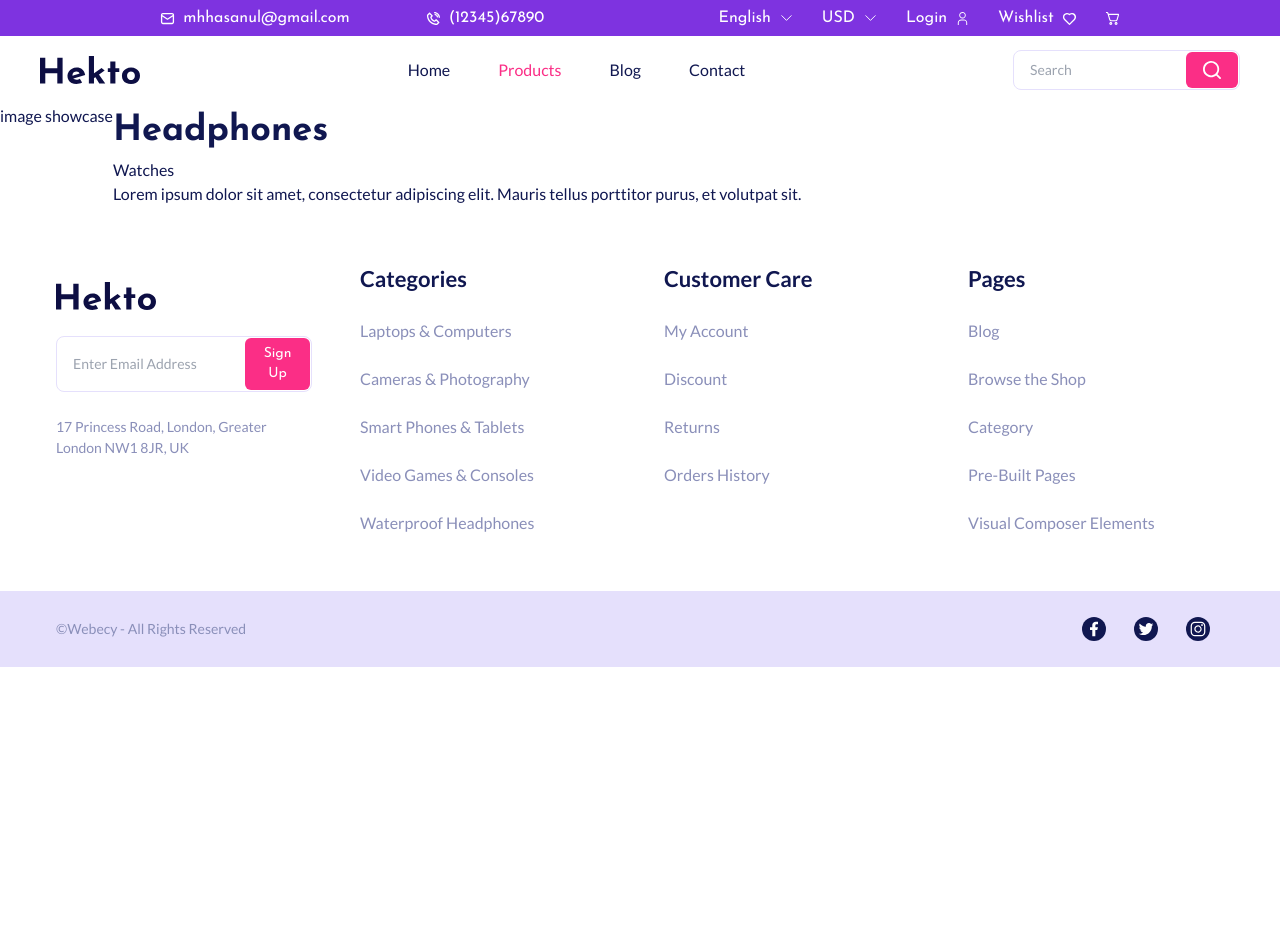
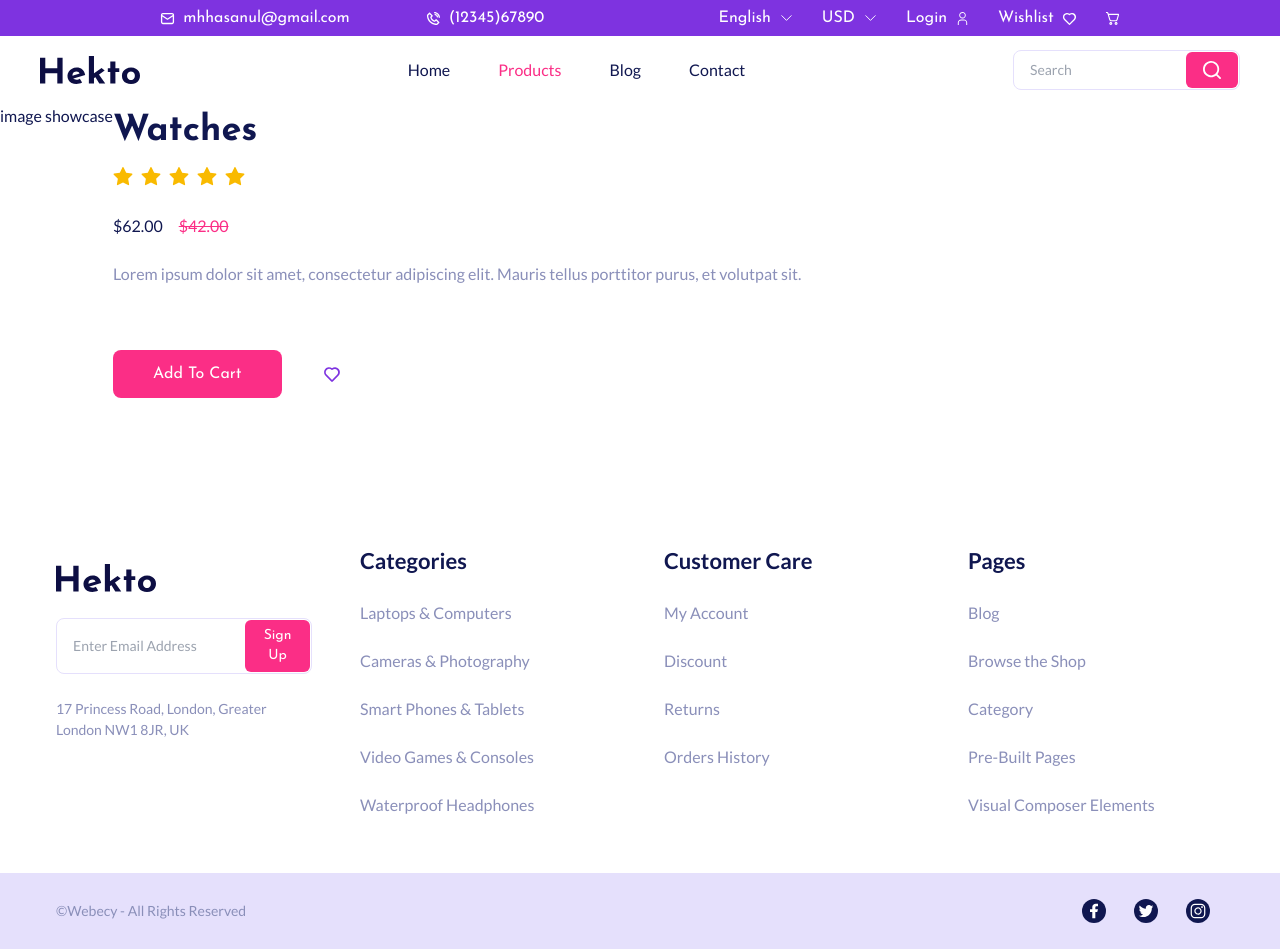
Before and after one commit to RochaDiego04/Hekto, a React (Vite) app: page /products/1 in a window 1280 px wide. Before the commit the page ends 800 px from the top, so only its background shows below. Built offline with nearby package versions, Linux system fonts and the light colour scheme; data requests are answered from the project's data file.

Commit message:
feat [detail-product]: Displaying information of product, missing image showcase

```diff
--- a/package.json
+++ b/package.json
@@ -12,6 +12,7 @@
   },
   "dependencies": {
     "@tanstack/react-query": "^4.36.1",
+    "antd": "^5.21.3",
     "i": "^0.3.7",
     "json-server": "^1.0.0-beta.3",
     "lucide-react": "^0.447.0",
--- a/src/backend/db.json
+++ b/src/backend/db.json
@@ -7,6 +7,7 @@
       "price": 42,
       "discountPrice": 62,
       "description": "Lorem ipsum dolor sit amet, consectetur adipiscing elit. Mauris tellus porttitor purus, et volutpat sit.",
+      "stars": 5,
       "images": ["./src/assets/products/watches.jpg"]
     },
     {
@@ -16,6 +17,7 @@
       "price": 99,
       "discountPrice": 90,
       "description": "Lorem ipsum dolor sit amet, consectetur adipiscing elit. Mauris tellus porttitor purus, et volutpat sit.",
+      "stars": 4.2,
       "images": [
         "/src/assets/products/headphones.jpg",
         "/src/assets/products/headphones1.jpg",
@@ -29,6 +31,7 @@
       "price": 99,
       "discountPrice": 89,
       "description": "Lorem ipsum dolor sit amet, consectetur adipiscing elit. Mauris tellus porttitor purus, et volutpat sit.",
+      "stars": 3.5,
       "images": ["/src/assets/products/laptop.jpg"]
     },
     {
@@ -38,6 +41,7 @@
       "price": 55,
       "discountPrice": 35,
       "description": "Lorem ipsum dolor sit amet, consectetur adipiscing elit. Mauris tellus porttitor purus, et volutpat sit.",
+      "stars": 3.7,
       "images": ["/src/assets/products/blackWatches.jpg"]
     },
     {
@@ -47,6 +51,7 @@
       "price": 55,
       "discountPrice": 35,
       "description": "Lorem ipsum dolor sit amet, consectetur adipiscing elit. Mauris tellus porttitor purus, et volutpat sit.",
+      "stars": 4.8,
       "images": ["/src/assets/products/blackWatches.jpg"]
     },
     {
@@ -56,6 +61,7 @@
       "price": 55,
       "discountPrice": 35,
       "description": "Lorem ipsum dolor sit amet, consectetur adipiscing elit. Mauris tellus porttitor purus, et volutpat sit.",
+      "stars": 4,
       "images": ["/src/assets/products/blackWatches.jpg"]
     },
     {
@@ -65,6 +71,7 @@
       "price": 55,
       "discountPrice": 35,
       "description": "Lorem ipsum dolor sit amet, consectetur adipiscing elit. Mauris tellus porttitor purus, et volutpat sit.",
+      "stars": 3,
       "images": ["/src/assets/products/blackWatches.jpg"]
     }
   ]
--- /dev/null
+++ b/src/components/StarRating.tsx
@@ -0,0 +1,21 @@
+import { Rate } from "antd";
+
+type StarRatingProps = {
+  className: string;
+  rating: number;
+};
+
+const StarRating = ({ className, rating }: StarRatingProps) => {
+  return (
+    <div className={className}>
+      <Rate
+        value={rating}
+        style={{ color: "var(--secondary)" }}
+        allowHalf
+        disabled
+      />
+    </div>
+  );
+};
+
+export default StarRating;
--- a/src/interfaces/ProductInfo.ts
+++ b/src/interfaces/ProductInfo.ts
@@ -3,7 +3,8 @@ export interface ProductInfo {
   title: string;
   code: string;
   price: number;
-  discountPrice: number;
+  discountPrice: number | null;
+  stars: number;
   description: string;
   images: Array<string>;
 }
--- a/src/pages/DetailProduct/DetailProduct.tsx
+++ b/src/pages/DetailProduct/DetailProduct.tsx
@@ -4,6 +4,10 @@ import { fetchProducts } from "../../util/http";
 import { ProductInfo } from "../../interfaces/ProductInfo";
 import FetchError from "../../classes/FetchError";
 import ImageShowCase from "../../components/ImageShowCase";
+import { formatter } from "../../util/formatPrice";
+import Button from "../../components/Button/Button";
+import HeartIcon from "../../assets/HeartIcon";
+import StarRating from "../../components/StarRating";
 
 export default function DetailProduct() {
   const { productId } = useParams();
@@ -23,14 +27,39 @@ export default function DetailProduct() {
   return (
     <section className="flex">
       <ImageShowCase />
-      <div>
-        <h3>Headphones</h3>
-        {productData && (
-          <>
-            <p>{productData.title}</p> <p>{productData.description}</p>
-          </>
-        )}
-      </div>
+
+      {productData && (
+        <div className="h-96">
+          <h3 className="mb-2">{productData.title}</h3>
+          <StarRating rating={productData.stars} className=" mb-6" />
+          <p className=" inline-flex gap-4 justify-center mb-6">
+            {productData.discountPrice ? (
+              <>
+                {formatter.format(productData.discountPrice)}
+                <span className="text-primary line-through">
+                  {formatter.format(productData.price)}
+                </span>
+              </>
+            ) : (
+              formatter.format(productData.price)
+            )}
+          </p>
+          <p className=" text-grey3 mb-16">{productData.description}</p>
+          <div className="flex items-center gap-8">
+            <Button className="py-3" mode="filled" href="#">
+              Add To Cart
+            </Button>
+            <Button
+              mode="option"
+              className="items-center w-9 h-9"
+              href="#"
+              Icon={() => (
+                <HeartIcon fillColor="#7e33e0" width="18px" height="18px" />
+              )}
+            ></Button>
+          </div>
+        </div>
+      )}
     </section>
   );
 }
```
Also changed, not shown: 1 other file (tests, documents, lock files or other folders).
